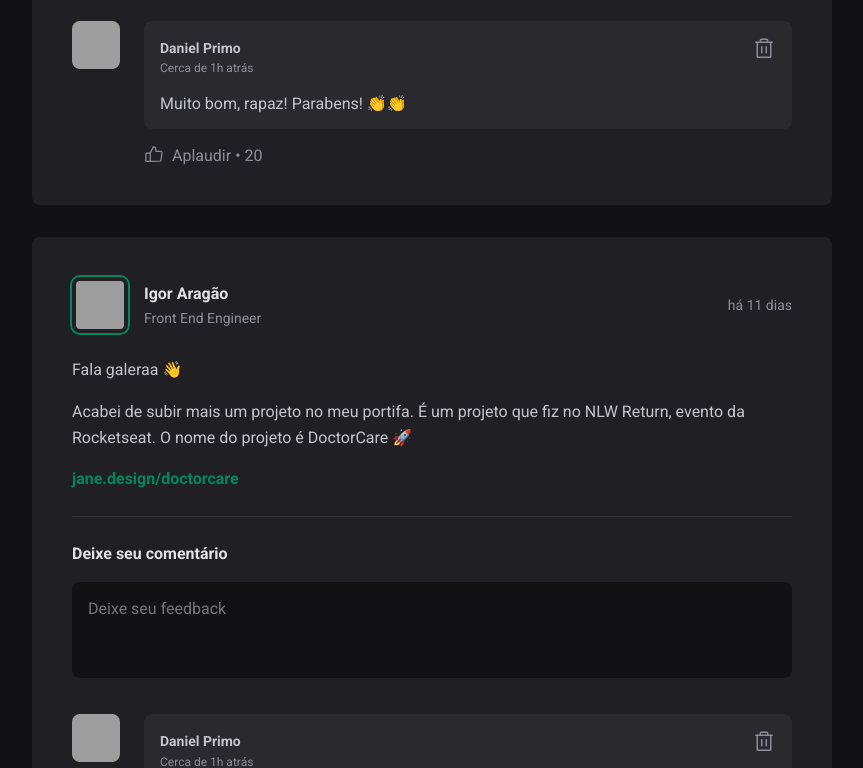
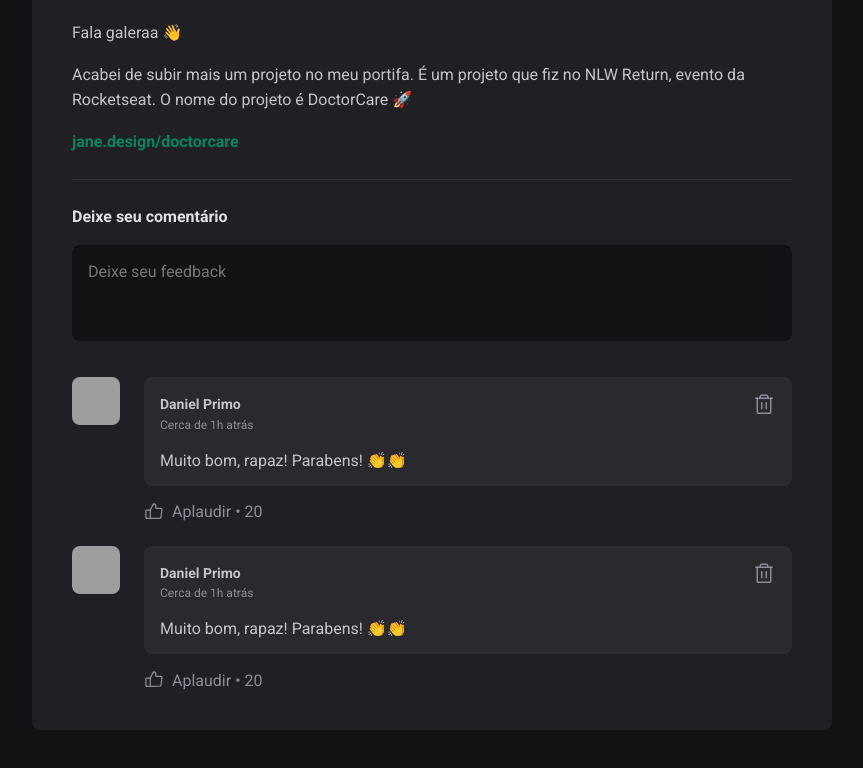
Before and after one commit to danieldagerom/projeto-reactjs, a React (Vite) app: page / in a window 1280 px wide. Shown: the part 1936-2704 px from the top of the page, without its empty margins (352-1215 px from the left). Built offline with nearby package versions, Linux system fonts and the light colour scheme; grey boxes are pictures that could not be loaded.

Commit message:
Adiciona estado aos comentários

```diff
--- a/src/components/Post.jsx
+++ b/src/components/Post.jsx
@@ -4,8 +4,17 @@
 import { Avatar } from './Avatar'
 import { Comment } from './Comment'
 import styles from './Post.module.css'
+import { HandFist } from 'phosphor-react'
+import { useState } from 'react'
+
+// estado são variaveis que eu quero que o react monitore
 
 export function Post({ author, publishedAt, content }){
+    const [comments, setComments] = useState([
+        1,
+        2,
+    ])
+
     const publishedDateFormatted = format(publishedAt, "d 'de' LLLL, 'às' HH:mm'h'", {
         locale: ptBR,
     })
@@ -15,6 +24,12 @@
         addSuffix: true,
 
     })
+
+    function handleCreateNewComment() {
+        event.preventDefault()
+
+        setComments([...comments, comments.length + 1]);
+    }
 
     return(
         <article className={styles.post}>
@@ -42,7 +57,7 @@
                 })}
             </div>
 
-            <form className={styles.commentForm}>
+            <form onSubmit={handleCreateNewComment} className={styles.commentForm}>
                 <strong>Deixe seu comentário</strong>
 
                 <textarea
@@ -54,9 +69,9 @@
             </form>
 
             <div className={styles.commentList}>
-                <Comment />
-                <Comment />
-                <Comment />
+                {comments.map(comment => {
+                    return <Comment />
+                })}
             </div>
         </article>
     )
```
